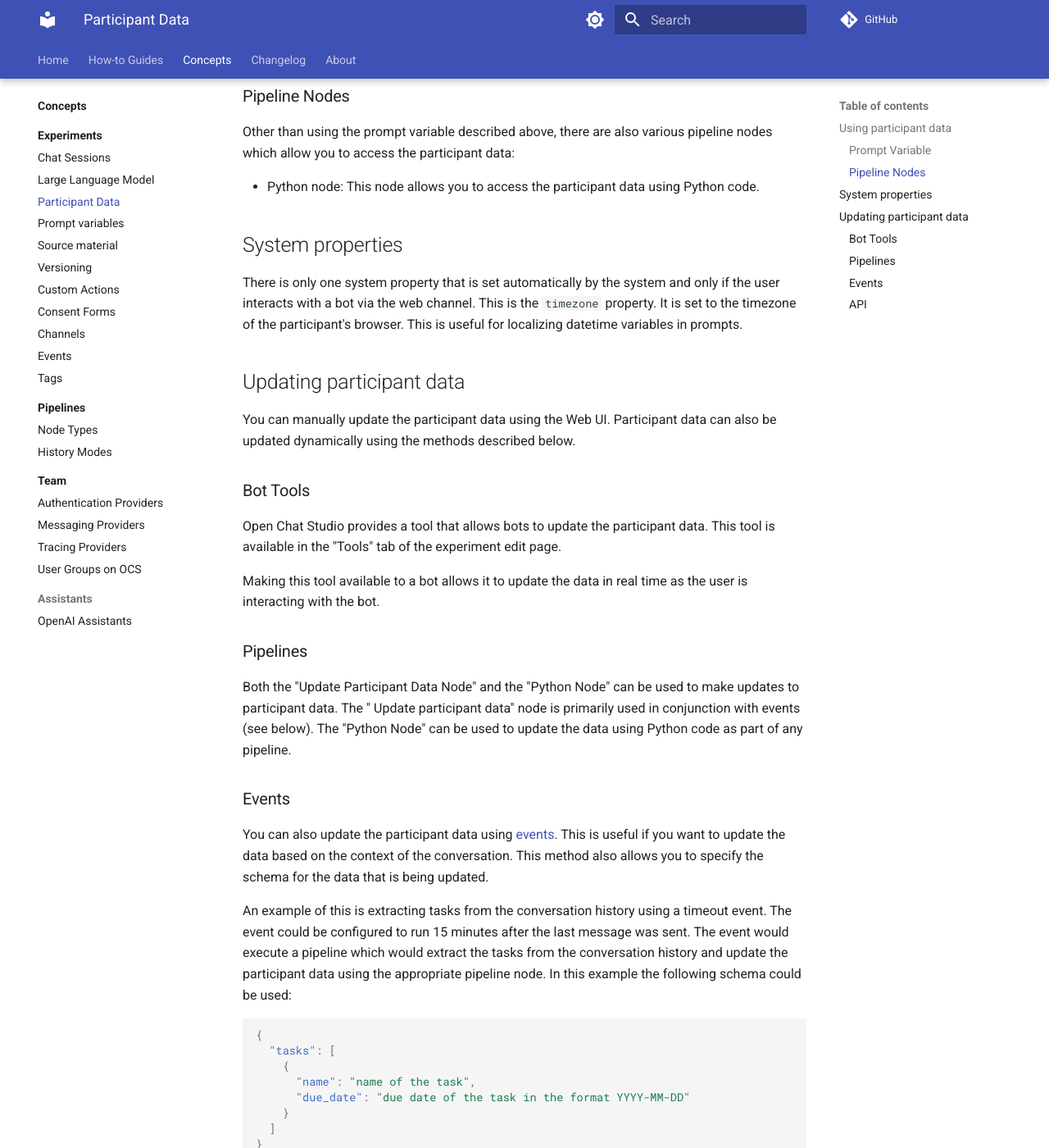
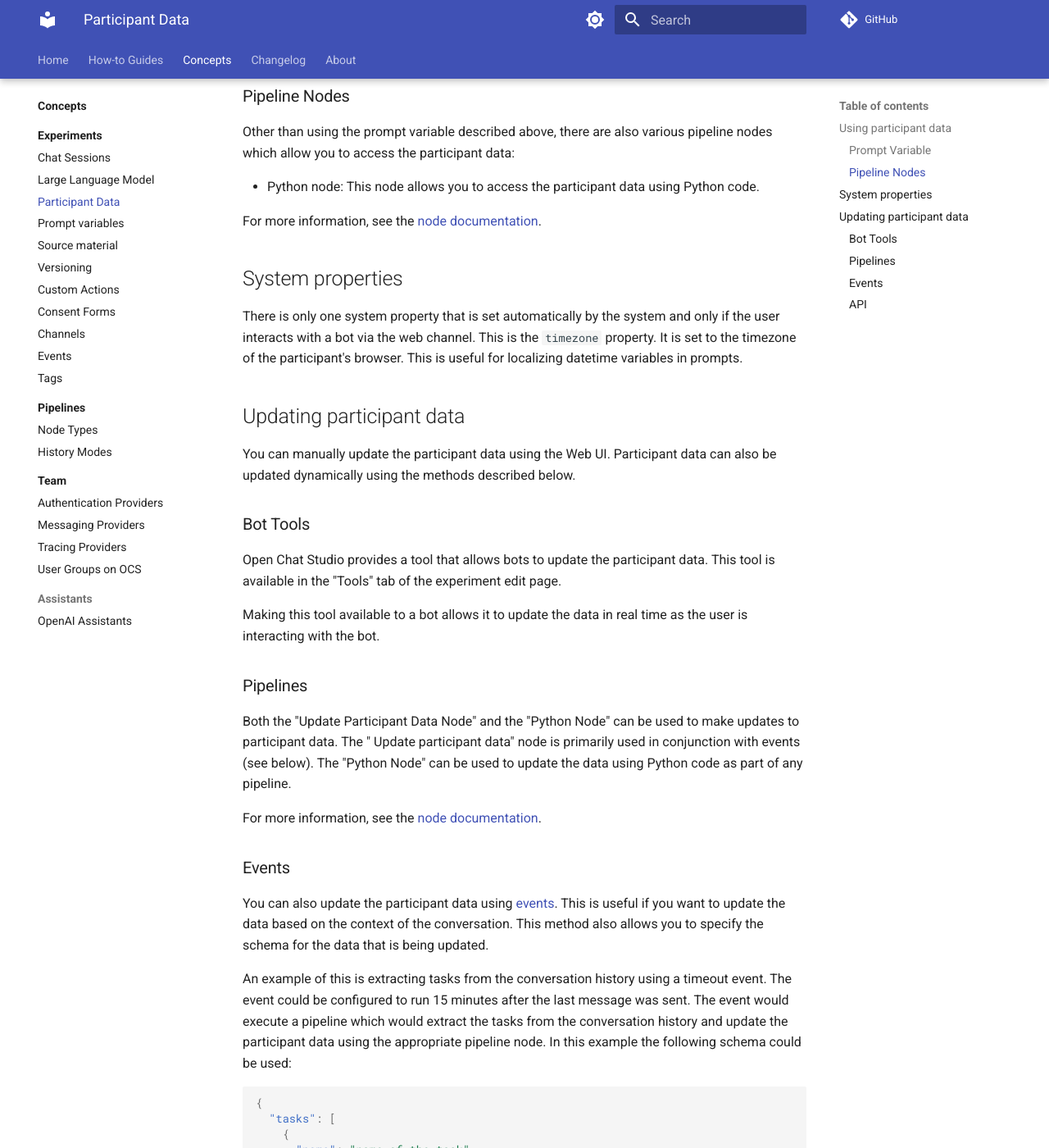
Before and after one commit to dimagi/open-chat-studio-docs, an MkDocs documentation site: the page built from docs/concepts/participant_data.md, in a window 1280 px wide and 1400 px high, scrolled down 1227 px. Shown: the whole window at 82% size. Built offline with MkDocs 1.6.1 and Material for MkDocs 9.7.7, drawn with Linux system fonts in a browser that asks for light colours; a script that is not in the unit is left out; comment, search, counter and statistics services are not loaded.

```diff
--- a/docs/concepts/participant_data.md
+++ b/docs/concepts/participant_data.md
@@ -54,9 +54,9 @@
 Other than using the prompt variable described above, there are also various pipeline nodes which allow you to access
 the participant data:
 
-<!-- TODO: add link to node docs -->
+* Python node: This node allows you to access the participant data using Python code.
 
-* Python node: This node allows you to access the participant data using Python code.
+For more information, see the [node documentation](pipelines/nodes.md).
 
 ## System properties
 
@@ -82,7 +82,7 @@
 Update participant data" node is primarily used in conjunction with events (see below). The "Python Node" can be used to
 update the data using Python code as part of any pipeline.
 
-<!-- TODO: add link to node docs -->
+For more information, see the [node documentation](pipelines/nodes.md).
 
 ### Events
 
--- a/python_node/__init__.py
+++ b/python_node/__init__.py
@@ -14,6 +14,11 @@
     """
     Updates the current [participant's data](../participant_data.md){:target="_blank"} with the provided dictionary.
     This will overwrite any existing data.
+    """
+
+def get_participant_schedules(self) -> list:
+    """
+    Returns all active scheduled messages for the participant in the current experiment session.
     """
 
 
```
Also changed, not shown: docs/concepts/pipelines/nodes.md (+1 -1 lines).
